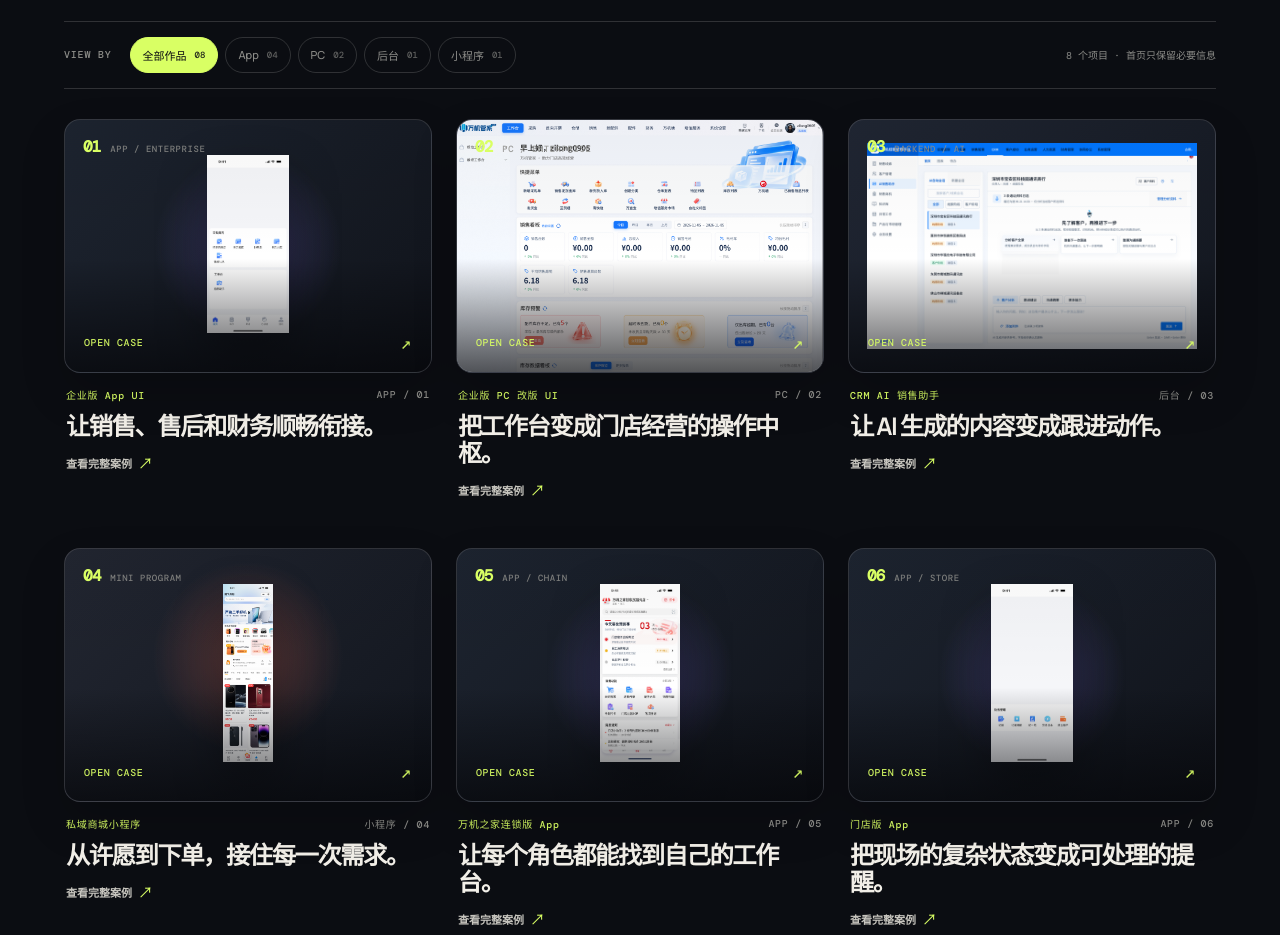
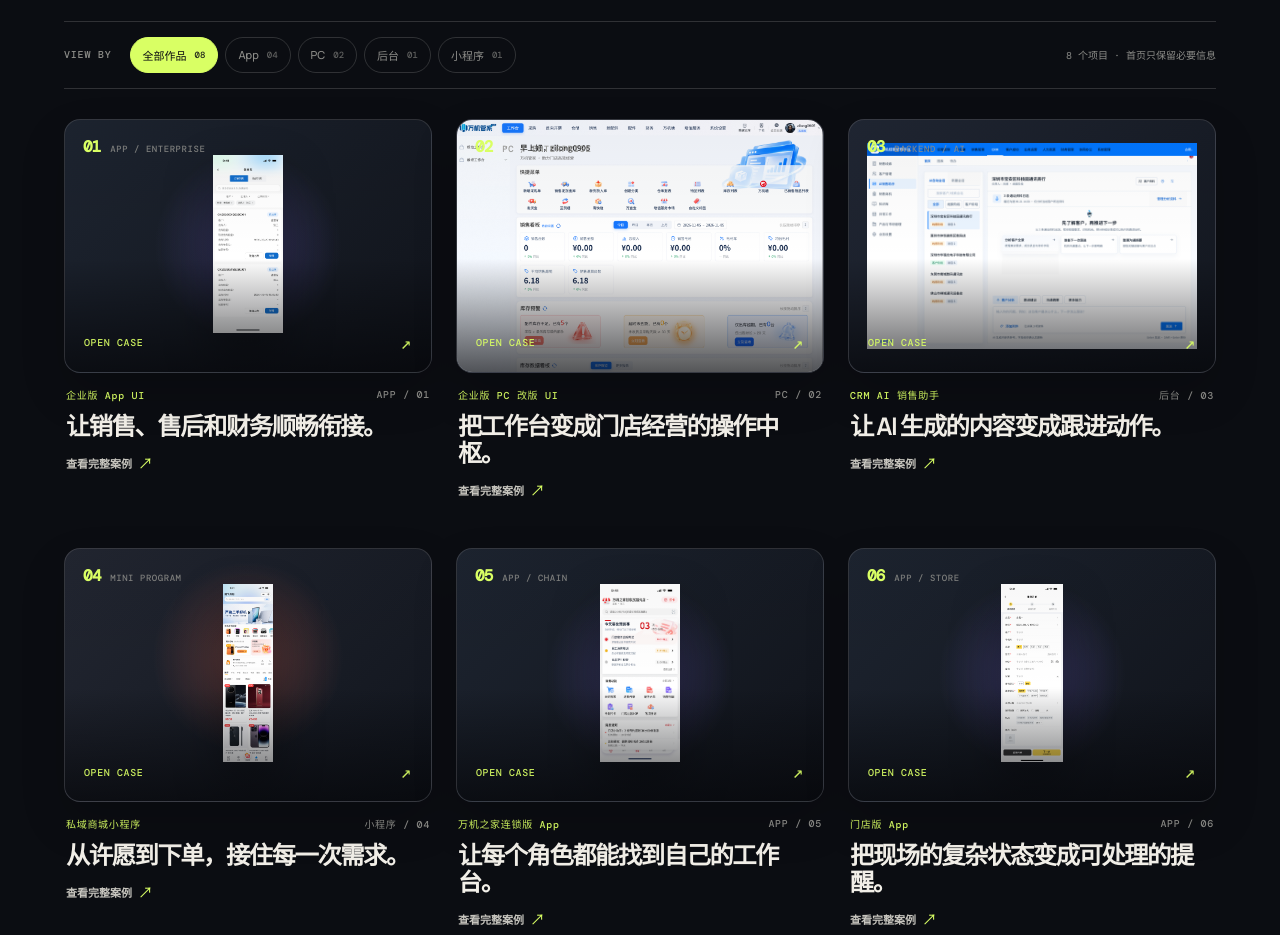
Before and after one commit to mahongyahui-crypto/mhyh.github.io, a plain HTML site: page dist/index.html in a window 1280 px wide. Shown: the part 1380-2315 px from the top of the page. Drawn offline with nearby package versions, Linux system fonts and the light colour scheme.

Commit message:
Use workflow screens for app case covers

```diff
--- a/dist/index.html
+++ b/dist/index.html
@@ -90,7 +90,7 @@
 
           <div class="case-grid" id="caseGrid">
             <article class="project-card case-card case-card-app reveal" data-project="enterpriseApp" data-category="app">
-              <button class="case-cover case-cover-app case-trigger" type="button" data-project="enterpriseApp" aria-label="打开企业版 App 完整案例"><span class="case-cover-top"><b>01</b><span>APP / ENTERPRISE</span></span><img src="assets/enterprise-app-home.png" alt="企业版 App 首页入口" loading="lazy" /><span class="case-cover-overlay">OPEN CASE <b>↗</b></span></button>
+              <button class="case-cover case-cover-app case-trigger" type="button" data-project="enterpriseApp" aria-label="打开企业版 App 完整案例"><span class="case-cover-top"><b>01</b><span>APP / ENTERPRISE</span></span><img src="assets/enterprise-app-list.png" alt="企业版 App 仅出库订单列表" loading="lazy" /><span class="case-cover-overlay">OPEN CASE <b>↗</b></span></button>
               <div class="project-info"><div class="project-meta"><span>企业版 App UI</span><span>APP / 01</span></div><h3>让销售、售后和财务顺畅衔接。</h3><span class="case-card-link">查看完整案例 <b>↗</b></span></div>
             </article>
 
@@ -115,7 +115,7 @@
             </article>
 
             <article class="project-card case-card case-card-app reveal reveal-delay" data-project="storeApp" data-category="app">
-              <button class="case-cover case-cover-app case-trigger" type="button" data-project="storeApp" aria-label="打开门店版 App 完整案例"><span class="case-cover-top"><b>06</b><span>APP / STORE</span></span><img src="assets/store-app-home.png" alt="门店版 App 首页" loading="lazy" /><span class="case-cover-overlay">OPEN CASE <b>↗</b></span></button>
+              <button class="case-cover case-cover-app case-trigger" type="button" data-project="storeApp" aria-label="打开门店版 App 完整案例"><span class="case-cover-top"><b>06</b><span>APP / STORE</span></span><img src="assets/store-app-repair.png" alt="门店版 App 维修开单流程" loading="lazy" /><span class="case-cover-overlay">OPEN CASE <b>↗</b></span></button>
               <div class="project-info"><div class="project-meta"><span>门店版 App</span><span>APP / 06</span></div><h3>把现场的复杂状态变成可处理的提醒。</h3><span class="case-card-link">查看完整案例 <b>↗</b></span></div>
             </article>
 
--- a/dist/script.js
+++ b/dist/script.js
@@ -10,7 +10,7 @@ const PROJECTS = {
     role: 'UI / 交互设计',
     focus: '销售 · 售后 · 配件 · 财务',
     output: 'UI 稿 · 业务流程 · 状态设计',
-    heroImage: 'assets/enterprise-app-home.png',
+    heroImage: 'assets/enterprise-app-list.png',
     contextTitle: '把门店高频操作放到同一条业务路径里',
     context: '企业版 App 面向门店日常经营，既要处理销售与售后，也要承接配件申领、出库和日常收支。页面不是孤立的视觉稿，而是要让不同角色在手机上快速找到入口、核对信息并完成操作。',
     problems: ['销售、售后、配件和财务入口多，用户需要快速判断下一步。', '出库详情需要同时核对客户、出库人、机器、IMEI 和采购信息。', '仅出库、已出库、取消出库、待分货等状态需要清晰区分。'],
@@ -18,7 +18,7 @@ const PROJECTS = {
     solutionPoints: ['用模块入口承接销售管理、售后出库、配件管理和财务管理。', '在出库详情中聚合单据、客户、机器与成本信息，降低来回查找。', '用筛选、标签、颜色提示和确认动作区分正常与异常状态。'],
     result: '形成从入口、订单列表、物品列表到详情与操作反馈的完整 UI 方案，覆盖多种业务状态。',
     tags: ['移动端 UI', '复杂业务', '状态设计', '出库流程'],
-    gallery: ['assets/enterprise-app-home.png', 'assets/enterprise-app-list.png', 'assets/enterprise-app-detail.png']
+    gallery: ['assets/enterprise-app-list.png', 'assets/enterprise-app-detail.png']
   },
   enterprisePC: {
     kicker: 'CASE STUDY / 02',
@@ -98,14 +98,15 @@ const PROJECTS = {
     role: 'UI / 交互设计',
     focus: 'IMEI · 维修 · 订单 · 分享',
     output: 'App UI · 异常状态 · 操作引导',
-    heroImage: 'assets/store-app-home.png',
+    heroImage: 'assets/store-app-repair.png',
     contextTitle: '把门店现场的复杂状态变成可处理的提醒',
     context: '门店版 App 需要处理设备入库、维修留机、订单交付、分享商品和授权等现场任务，状态变化快，操作边界也多。',
     problems: ['IMEI、成本、服务费和设备信息需要在入库时集中核对。', '维修订单存在超时提醒、交付当天提醒和多种订单状态。', '授权、分享、消息通知等功能需要清楚告知当前状态和下一步。'],
     solution: '用状态提醒、分步表单和操作引导把高风险任务拆开，并为正常、空值和超时场景提供不同反馈。',
     solutionPoints: ['在入库详情中明确 IMEI、型号、成本和服务费关系。', '通过红点、倒计时和订单状态提示门店及时处理。', '为私域分享、闲鱼授权和消息通知设计完整的操作状态。'],
     result: '完成门店端入库、维修、订单、分享和授权等高频流程的 UI 与状态设计。',
-    tags: ['门店 App', 'IMEI', '维修流程', '超时提醒']
+    tags: ['门店 App', 'IMEI', '维修流程', '超时提醒'],
+    gallery: ['assets/store-app-repair.png']
   },
   storePC: {
     kicker: 'PROJECT / 07',
```
